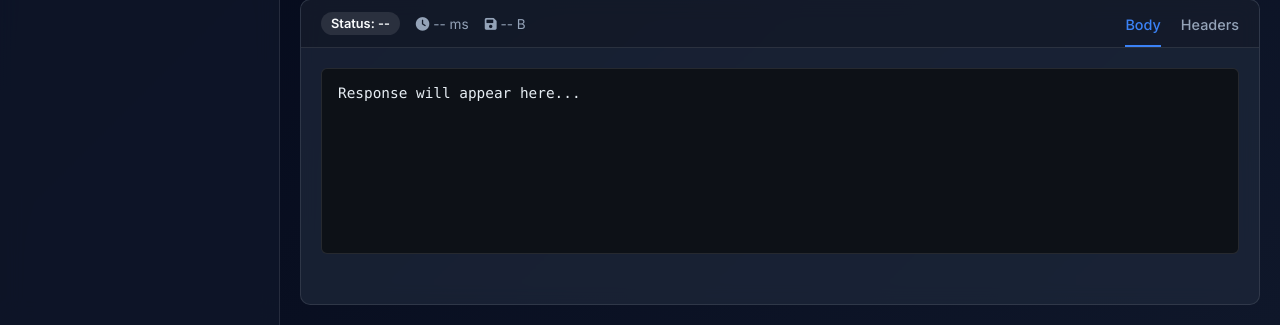
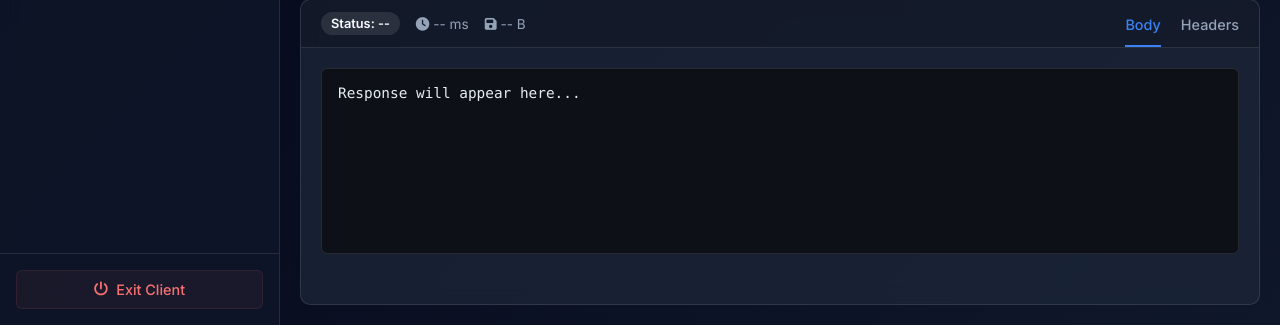
Before and after one commit to kev51773/Pat, a Flask app: page / in a window 1280 px wide. Shown: the part 475-800 px from the top of the page. Run offline with Flask 3, Linux system fonts and the light colour scheme; data that the repository does not hold is empty.

Commit message:
feat: add exit button, breadcrumb bar, unique naming validation, and improved UI feedback

```diff
--- a/LocalApiClient/app.py
+++ b/LocalApiClient/app.py
@@ -121,6 +121,17 @@ def save_collections():
         return jsonify({"message": "Data saved successfully"})
     return jsonify({"error": "Failed to save data"}), 500
 
+@app.route('/api/exit', methods=['POST'])
+def exit_app():
+    """Shutdown the server and exit the process."""
+    def shutdown():
+        time.sleep(0.5) # Allow response to reach client
+        app.logger.info("Application exit requested via UI.")
+        os._exit(0)
+
+    threading.Thread(target=shutdown).start()
+    return jsonify({"message": "Shutting down..."})
+
 def run_server():
     # Disable flask output so it doesn't spam the console when run in background
     log = logging.getLogger('werkzeug')
--- a/LocalApiClient/static/css/style.css
+++ b/LocalApiClient/static/css/style.css
@@ -165,6 +165,14 @@ button {
     box-shadow: 0 0 10px rgba(59, 130, 246, 0.2);
 }
 
+.saved-request-item.action-item {
+    background: rgba(139, 92, 246, 0.08);
+}
+
+.saved-request-item.action-item:hover {
+    background: rgba(139, 92, 246, 0.15);
+}
+
 /* Groups Styling */
 .group-item {
     padding: 8px 12px;
@@ -239,6 +247,12 @@ button {
 .context-menu-item.delete:hover {
     background: #ef4444;
     color: white;
+}
+
+#exitBtn:hover {
+    background: rgba(248, 113, 113, 0.15) !important;
+    border-color: rgba(248, 113, 113, 0.3) !important;
+    transform: translateY(-1px);
 }
 
 .saved-request-item.dragging {
--- a/LocalApiClient/static/js/app.js
+++ b/LocalApiClient/static/js/app.js
@@ -34,6 +34,7 @@ document.addEventListener('DOMContentLoaded', () => {
     // Header Buttons
     const newGroupBtn = document.getElementById('newGroupBtn');
     const newFlowBtn = document.getElementById('newFlowBtn');
+    const exitBtn = document.getElementById('exitBtn');
 
     // Save Modal
     const saveModal = document.getElementById('saveModal');
@@ -1303,8 +1304,9 @@ document.addEventListener('DOMContentLoaded', () => {
             });
 
             flows[flowName].forEach(req => {
+                const isAction = req.type && req.type !== 'request';
                 const div = document.createElement('div');
-                div.className = `saved-request-item ${req.id === activeRequestId ? 'active-request' : ''}`;
+                div.className = `saved-request-item ${req.id === activeRequestId ? 'active-request' : ''} ${isAction ? 'action-item' : ''}`;
                 div.draggable = true;
                 div.dataset.flow = flowName;
                 div.reqData = req;
@@ -1838,4 +1840,34 @@ ${sBody ? `<div style="color:#34d399; font-weight:bold; margin-bottom:4px;">RES
 
     // Init
     loadCollections();
+
+    if (exitBtn) {
+        exitBtn.addEventListener('click', async () => {
+            if (confirm("Are you sure you want to exit? This will shut down the server and close this window.")) {
+                try {
+                    // Inform the user immediately
+                    document.body.innerHTML = `
+                        <div style="height: 100vh; display: flex; flex-direction: column; align-items: center; justify-content: center; background: #0f172a; color: #f8fafc; font-family: 'Inter', sans-serif;">
+                            <i class="fas fa-power-off" style="font-size: 3rem; color: #f87171; margin-bottom: 24px;"></i>
+                            <h2 style="margin: 0; font-weight: 600;">Shutting down...</h2>
+                            <p style="color: #94a3b8; margin-top: 12px;">The server is stopping. You can now safely close this tab.</p>
+                        </div>
+                    `;
+
+                    // Send exit request to backend
+                    await fetch('/api/exit', { method: 'POST' });
+
+                    // Try to close the window
+                    window.close();
+
+                    // Fallback for browsers that prevent script-initiated close
+                    setTimeout(() => {
+                        window.location.href = "about:blank";
+                    }, 500);
+                } catch (error) {
+                    console.error("Exit failed:", error);
+                }
+            }
+        });
+    }
 });
--- a/LocalApiClient/templates/index.html
+++ b/LocalApiClient/templates/index.html
@@ -38,6 +38,11 @@
                 <div class="collection-list" id="collectionList" style="margin-top: 8px;">
                     <!-- Saved requests populated here -->
                 </div>
+            </div>
+            <div class="sidebar-footer" style="padding: 16px; border-top: 1px solid var(--border);">
+                <button id="exitBtn" class="btn-secondary" style="width: 100%; justify-content: center; color: #f87171; background: rgba(248, 113, 113, 0.05); border: 1px solid rgba(248, 113, 113, 0.1);">
+                    <i class="fas fa-power-off"></i> Exit Client
+                </button>
             </div>
         </aside>
 
```
